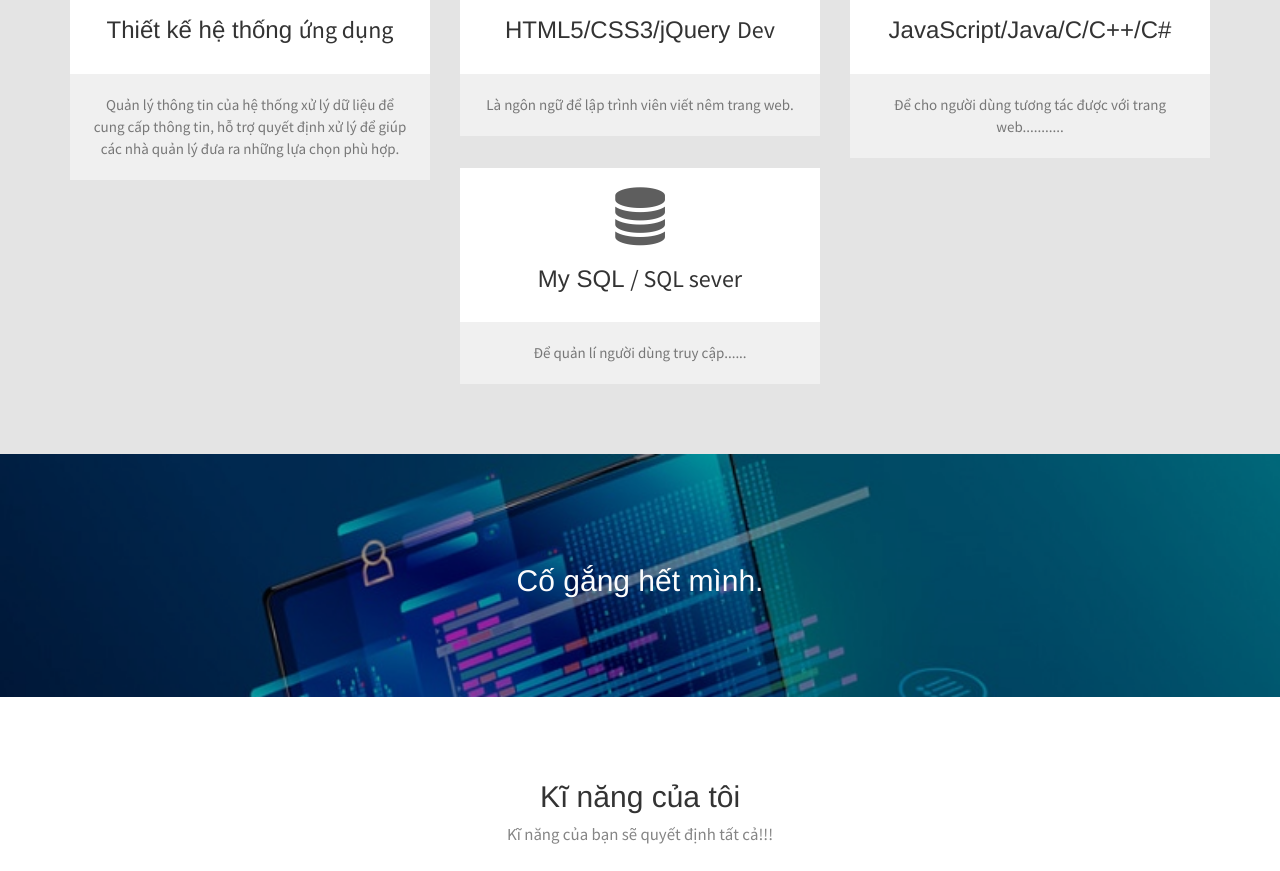
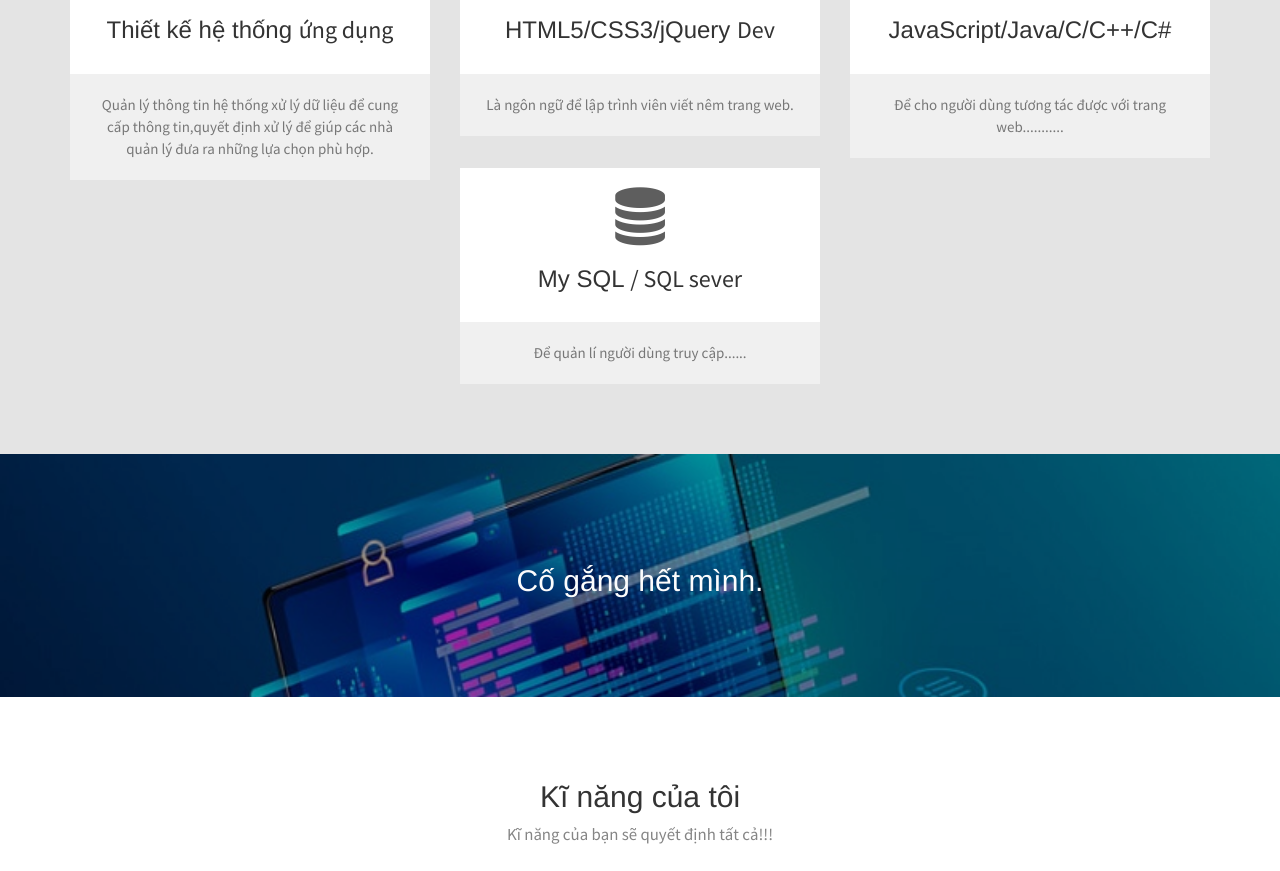
Before and after one commit to nguyenthao10/cv, a plain HTML site: page index.html in a window 1280 px wide. Shown: the part 1340-2211 px from the top of the page. Drawn offline with Linux system fonts and the light colour scheme.

Commit message:
Update index.html

```diff
--- a/index.html
+++ b/index.html
@@ -133,7 +133,7 @@
                 <div class="col-md-4 text-center tileBox">
                    <div class="txtHead"> <i class="fa fa-desktop"></i>
                     <h3>Thiết kế hệ thống <span class="id-color"> ứng dụng</span></h3></div>
-                    <p>Quản lý thông tin của hệ thống xử lý dữ liệu để cung cấp thông tin, hỗ trợ quyết định xử lý để giúp các nhà quản lý đưa ra những lựa chọn phù hợp.</p>
+                    <p>Quản lý thông tin hệ thống xử lý dữ liệu để cung cấp thông tin,quyết định xử lý để giúp các nhà quản lý đưa ra những lựa chọn phù hợp.</p>
                 </div>
                 <!-- end: -->
 
```
